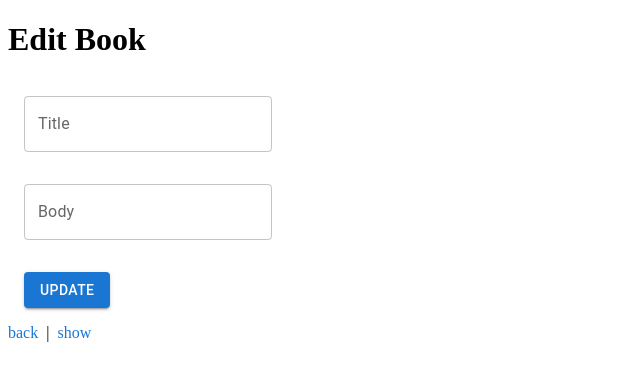
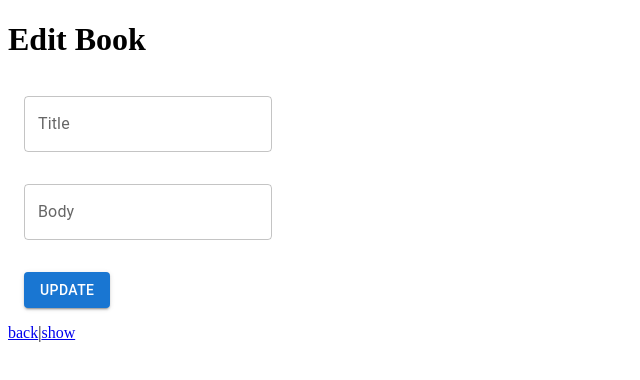
Before and after one commit to j19015/Next_Go, a Next.js app in the folder frontend/: page /books/1/edit in a window 1280 px wide. Shown: the top 380 px of the page, without its empty margins (0-640 px from the left). Built offline with nearby package versions, Linux system fonts and the light colour scheme; no server answers.

Commit message:
MuiLink->Link rollback

```diff
--- a/frontend/src/pages/books/[id]/edit.tsx
+++ b/frontend/src/pages/books/[id]/edit.tsx
@@ -127,13 +127,13 @@ const EditBookPage=()=>{
         <Button type="submit" variant="contained" sx={{m:2}}>Update</Button>
       </form>
 
-      <MuiLink href="/books" underline="hover" sx={{ marginRight: '0.5rem' }}>
+      <Link href="/books">
         back
-      </MuiLink>
+      </Link>
       |
-      <MuiLink href={`/books/${book?.id}`} underline="hover" sx={{ marginLeft: '0.5rem' }}>
+      <Link href={`/books/${book?.id}`}>
         show
-      </MuiLink>
+      </Link>
     </>
   )
 
```
Also changed, not shown: frontend/src/pages/books/[id]/index.tsx (+4 -5 lines), frontend/src/pages/books/index.tsx (+4 -5 lines).
